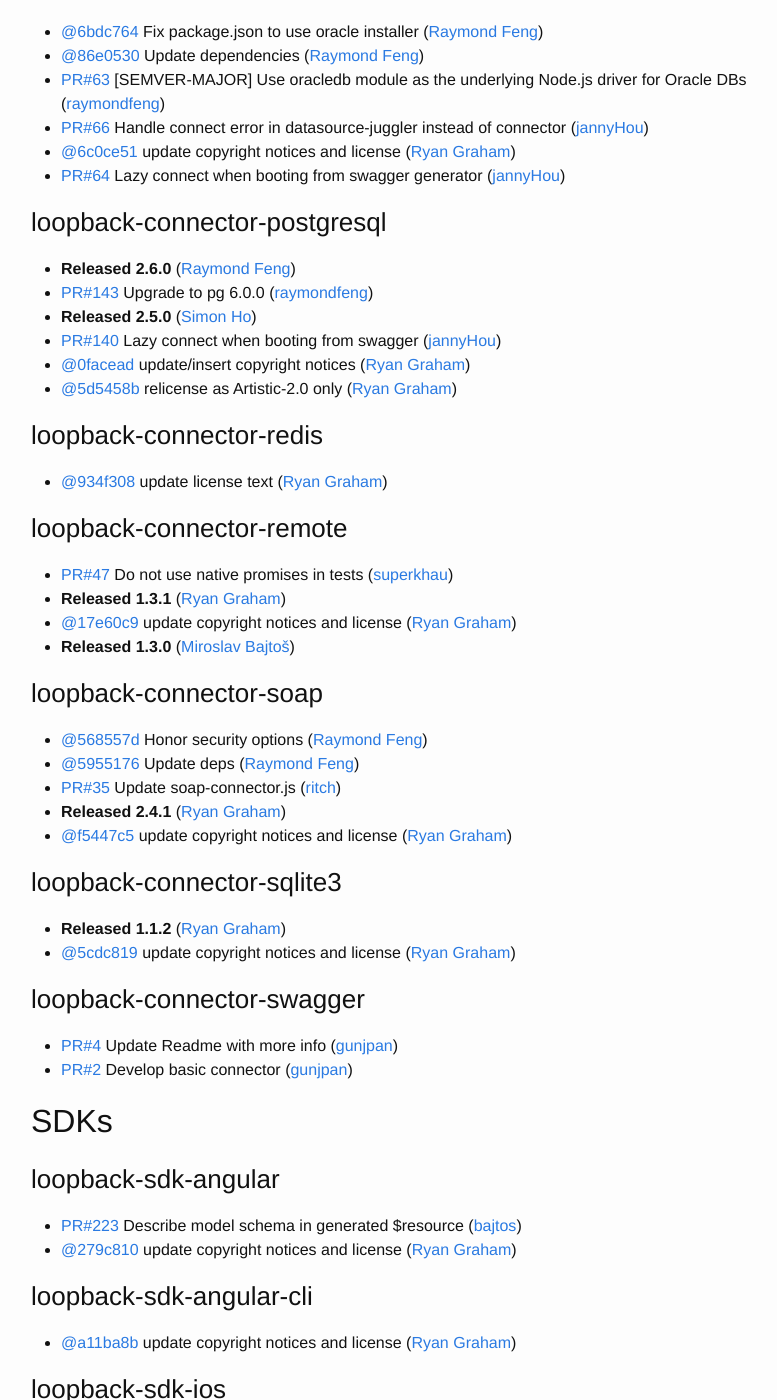
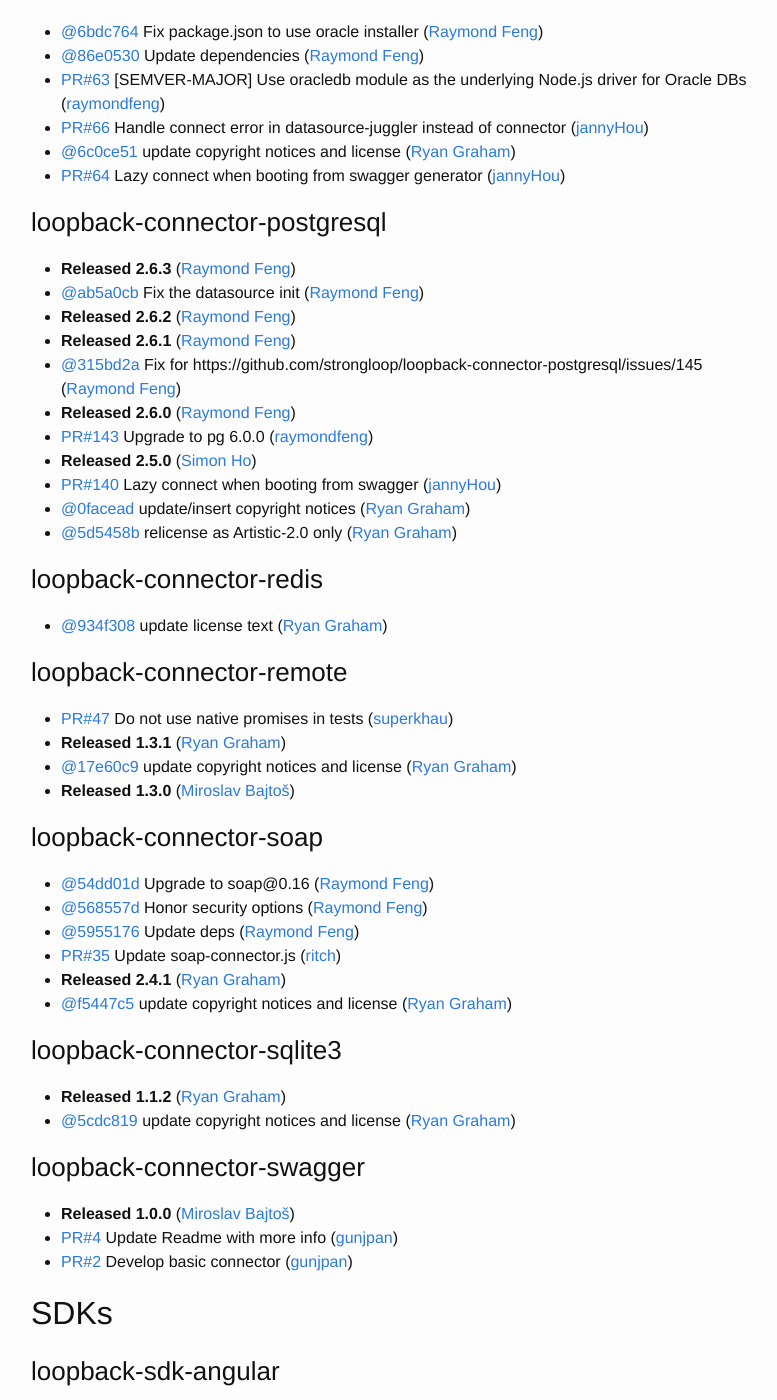
Before and after one commit to strongloop/loopback, a Jekyll site: the page built from index.md, in a window 1280 px wide and 1400 px high, scrolled down 5132 px. Shown: the whole window, without its empty margins (239-1016 px from the left). Built offline with Jekyll 4.4.1, drawn with Linux system fonts in a browser that asks for light colours; some of the changed text lies outside the part shown.

Commit message:
Update changelog

```diff
--- a/index.md
+++ b/index.md
@@ -222,6 +222,11 @@
 
 
 ### loopback-connector-postgresql
+ * **Released 2.6.3** ([Raymond Feng](https://github.com/raymondfeng))
+ * [@ab5a0cb](https://github.com/strongloop/loopback-connector-postgresql/commit/ab5a0cb7dd8f16f8adc53a13f86e244e372709be) Fix the datasource init ([Raymond Feng](https://github.com/raymondfeng))
+ * **Released 2.6.2** ([Raymond Feng](https://github.com/raymondfeng))
+ * **Released 2.6.1** ([Raymond Feng](https://github.com/raymondfeng))
+ * [@315bd2a](https://github.com/strongloop/loopback-connector-postgresql/commit/315bd2a7cfb0c35063fba14fea87767c7ffc8a45) Fix for https://github.com/strongloop/loopback-connector-postgresql/issues/145 ([Raymond Feng](https://github.com/raymondfeng))
  * **Released 2.6.0** ([Raymond Feng](https://github.com/raymondfeng))
  * [PR#143](https://github.com/strongloop/loopback-connector-postgresql/pull/143) Upgrade to pg 6.0.0 ([raymondfeng](https://github.com/raymondfeng))
  * **Released 2.5.0** ([Simon Ho](https://github.com/superkhau))
@@ -242,6 +247,7 @@
 
 
 ### loopback-connector-soap
+ * [@54dd01d](https://github.com/strongloop/loopback-connector-soap/commit/54dd01df67de603e7f763bc8ed399b92e1cff7b6) Upgrade to soap@0.16 ([Raymond Feng](https://github.com/raymondfeng))
  * [@568557d](https://github.com/strongloop/loopback-connector-soap/commit/568557df4abb2c6e2ef092d1b51a4ac3f17e3cc1) Honor security options ([Raymond Feng](https://github.com/raymondfeng))
  * [@5955176](https://github.com/strongloop/loopback-connector-soap/commit/5955176d389514af3f13cbda3f96304cbd73ee2c) Update deps ([Raymond Feng](https://github.com/raymondfeng))
  * [PR#35](https://github.com/strongloop/loopback-connector-soap/pull/35) Update soap-connector.js ([ritch](https://github.com/ritch))
@@ -255,6 +261,7 @@
 
 
 ### loopback-connector-swagger
+ * **Released 1.0.0** ([Miroslav Bajtoš](https://github.com/bajtos))
  * [PR#4](https://github.com/strongloop/loopback-connector-swagger/pull/4) Update Readme with more info ([gunjpan](https://github.com/gunjpan))
  * [PR#2](https://github.com/strongloop/loopback-connector-swagger/pull/2) Develop basic connector ([gunjpan](https://github.com/gunjpan))
 
```
Also changed, not shown: other parts of index.md (+2 -2 lines).
